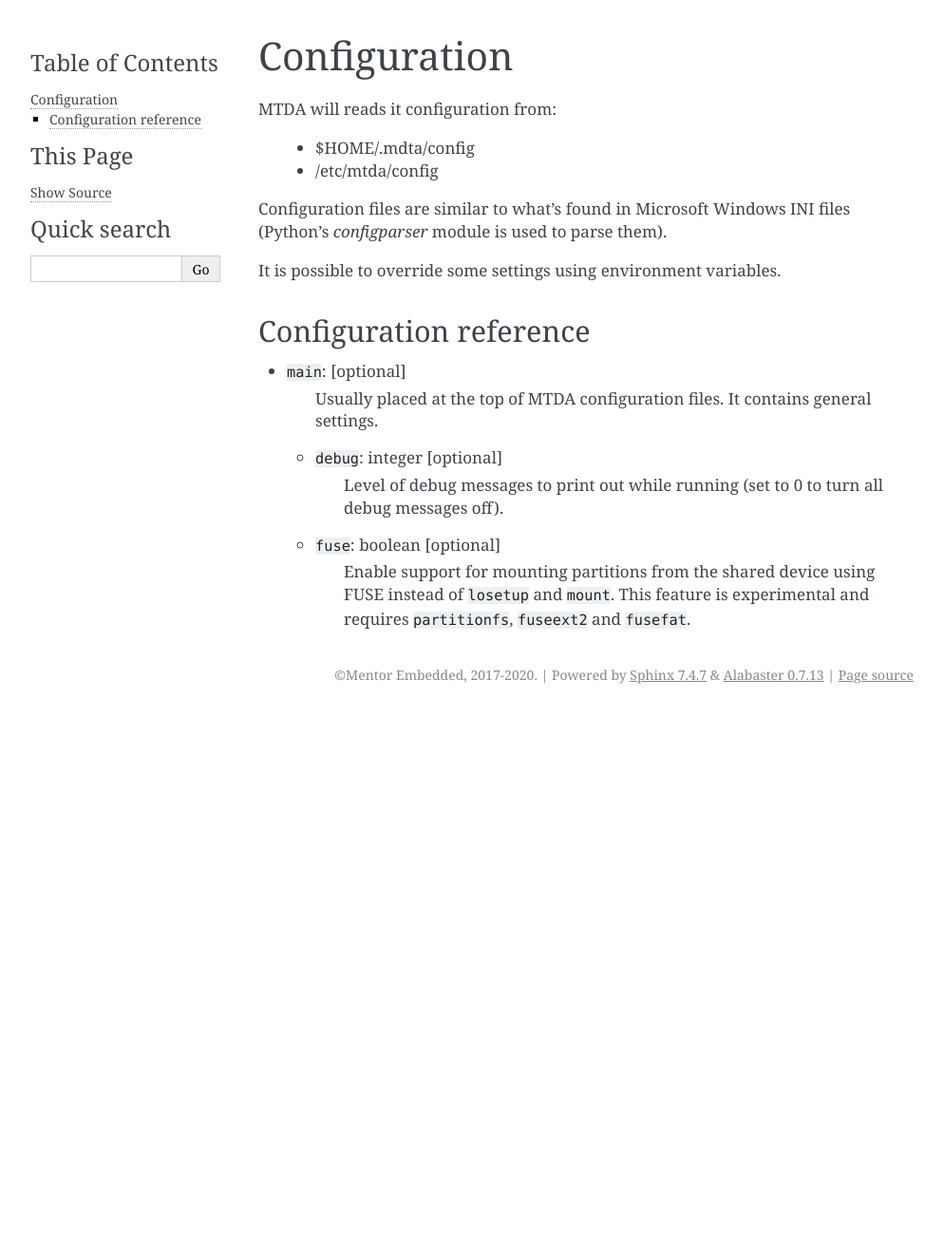
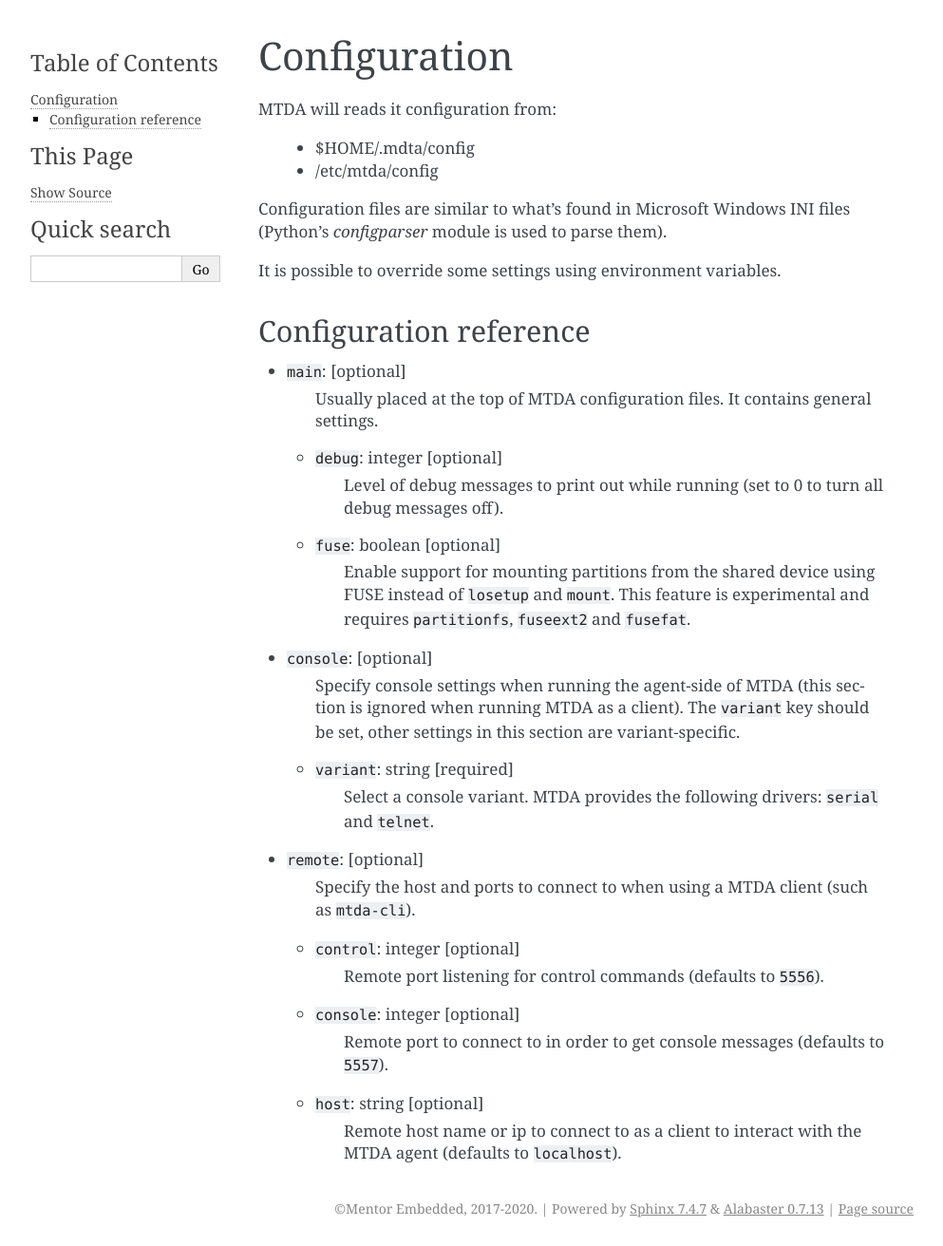
Before and after one commit to siemens/mtda, a Sphinx documentation site: the page built from docs/config.rst, in a window 1280 px wide. Shown: the whole page at 95% size, without its empty margins (148-1141 px from the left). Built offline with Sphinx 7.4.7, drawn with Linux system fonts in a browser that asks for light colours; before the commit the page ends 900 px from its top, so only the background shows below that.

Commit message:
docs: describe 'remote' and 'console' configuration sets
Signed-off-by: Cedric Hombourger <Cedric_Hombourger@mentor.com>

```diff
--- a/docs/config.rst
+++ b/docs/config.rst
@@ -26,3 +26,27 @@
       Enable support for mounting partitions from the shared device using FUSE
       instead of ``losetup`` and ``mount``. This feature is experimental and
       requires ``partitionfs``, ``fuseext2`` and ``fusefat``.
+
+* ``console``: [optional]
+    Specify console settings when running the agent-side of MTDA (this section
+    is ignored when running MTDA as a client). The ``variant`` key should be
+    set, other settings in this section are variant-specific.
+
+  * ``variant``: string [required]
+      Select a console variant. MTDA provides the following drivers: ``serial``
+      and ``telnet``.
+
+* ``remote``: [optional]
+    Specify the host and ports to connect to when using a MTDA client (such as
+    ``mtda-cli``).
+
+  * ``control``: integer [optional]
+      Remote port listening for control commands (defaults to ``5556``).
+
+  * ``console``: integer [optional]
+      Remote port to connect to in order to get console messages (defaults to
+      ``5557``).
+
+  * ``host``: string [optional]
+      Remote host name or ip to connect to as a client to interact with the
+      MTDA agent (defaults to ``localhost``).
```
